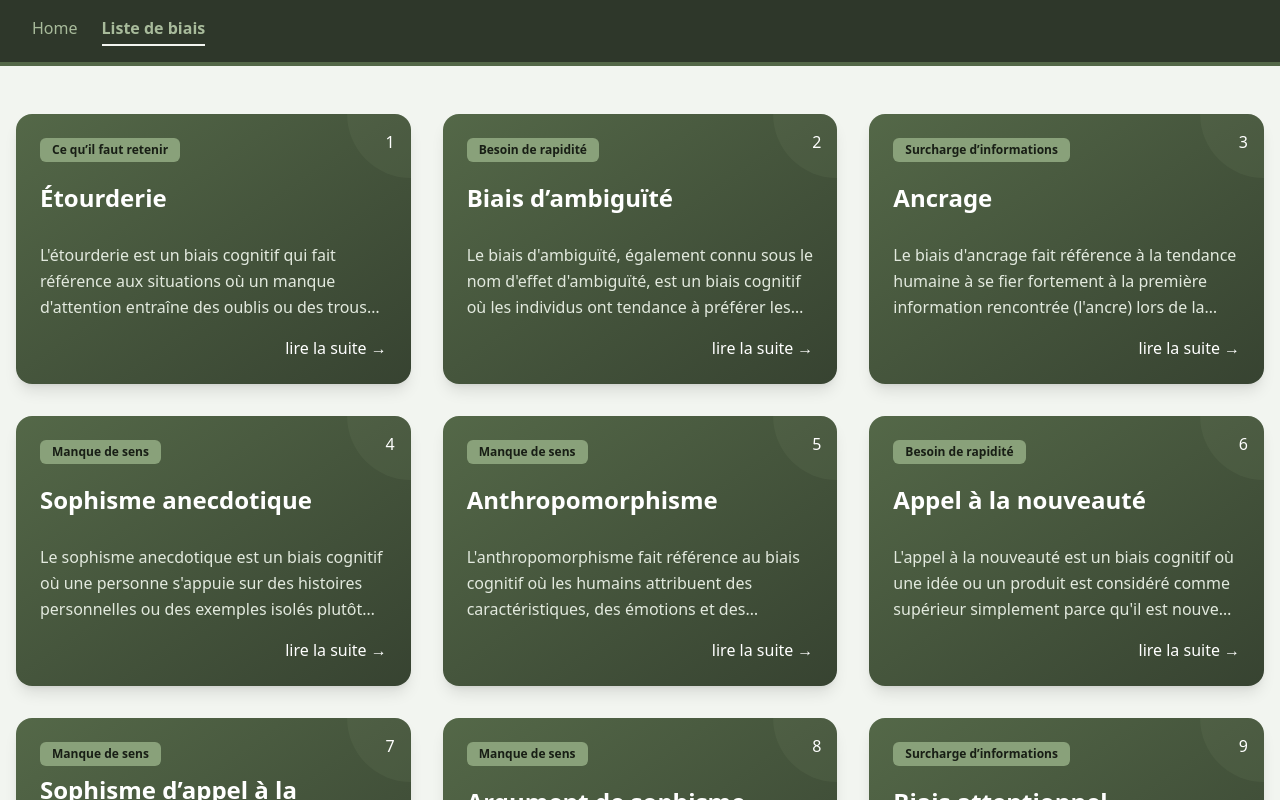
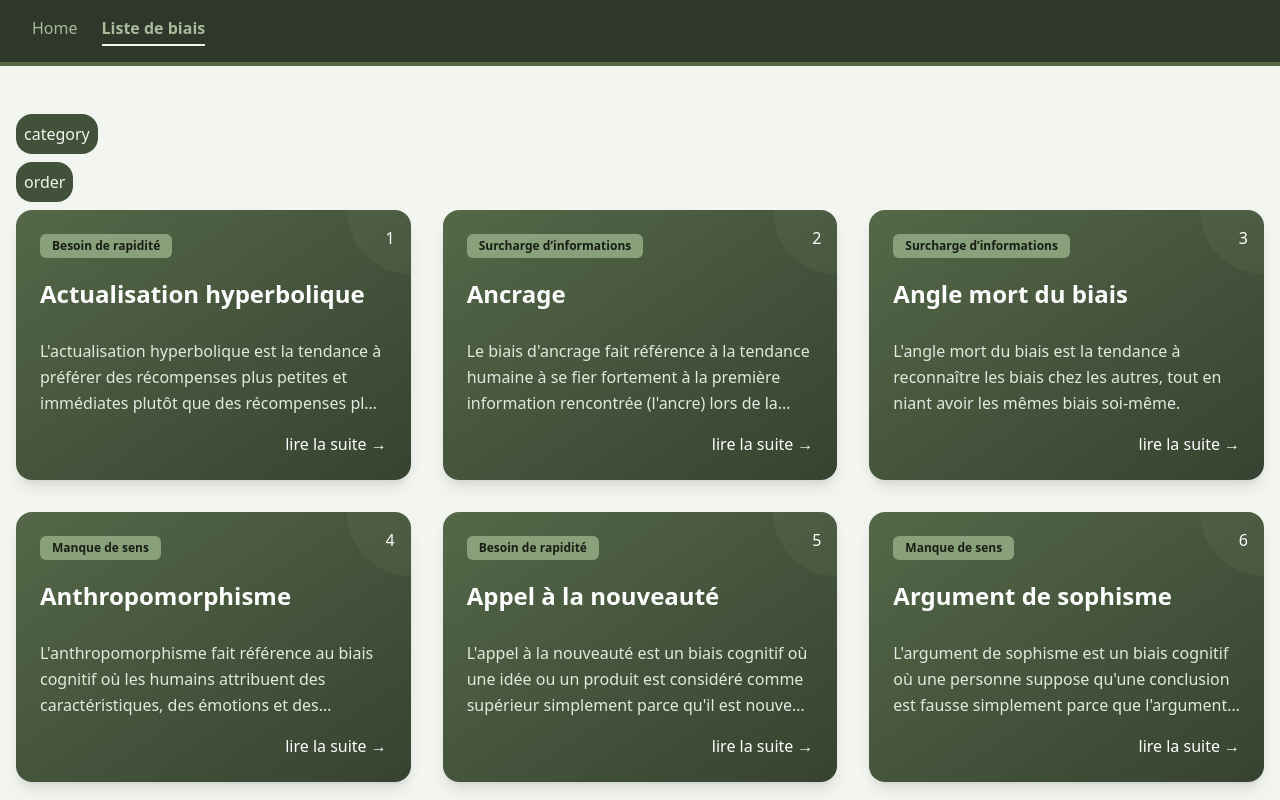
Before and after one commit to yassine-mahjoubi/biais-cognitifs, a Vue app: page /liste in a window 1280 px wide. Shown: the top 800 px of the page. Built offline with nearby package versions, Linux system fonts and the light colour scheme.

Commit message:
refactor: update MenuFilter and ListeView to use new filtering logic and types

```diff
--- a/src/components/UI/MenuFilter.vue
+++ b/src/components/UI/MenuFilter.vue
@@ -1,15 +1,19 @@
 <script lang="ts" setup>
 import { useBiasStore } from '@/stores/bias'
+import type { Filter } from '@/type/Bias'
 import { storeToRefs } from 'pinia'
 const store = useBiasStore()
-const { typesSort, sortedBiases } = storeToRefs(store)
+const { typesSort } = storeToRefs(store)
+const handelFilter = (filter: Filter) => {
+  typesSort.value = filter
+}
 </script>
 
 <template>
   <ul>
     <li>
       <button
-        @click="typesSort = 'category'"
+        @click="handelFilter('category')"
         class="bg-heavy-metal-700 text-heavy-metal-50 rounded-2xl p-2 cursor-pointer mb-2"
       >
         category
@@ -17,7 +21,7 @@ const { typesSort, sortedBiases } = storeToRefs(store)
     </li>
     <li>
       <button
-        @click="typesSort = 'order'"
+        @click="handelFilter('order')"
         class="bg-heavy-metal-700 text-heavy-metal-50 rounded-2xl p-2 cursor-pointer mb-2"
       >
         order
--- a/src/components/views/ListeView.vue
+++ b/src/components/views/ListeView.vue
@@ -4,10 +4,11 @@ import { storeToRefs } from 'pinia'
 
 import { useBiasStore } from '@/stores/bias'
 import BiasList from '@/components/UI/BiasList.vue'
+import MenuFilter from '../UI/MenuFilter.vue'
 
 const store = useBiasStore()
 //storeToRefs keep recativity alive
-const { biases, loading } = storeToRefs(store)
+const { loading, sortedBiases } = storeToRefs(store)
 const { fetchBias } = store
 
 onMounted(async () => {
@@ -16,9 +17,10 @@ onMounted(async () => {
 </script>
 <template>
   <div class="mt-4 max-w-7xl mx-auto px-4 py-8">
+    <menu-filter />
     <p v-if="loading">Loading..</p>
     <template v-else>
-      <BiasList :biases="biases" />
+      <BiasList :biases="sortedBiases" />
     </template>
   </div>
 </template>
--- a/src/stores/bias.ts
+++ b/src/stores/bias.ts
@@ -1,6 +1,6 @@
 import { defineStore } from 'pinia'
 import { computed, ref, shallowRef } from 'vue'
-import type { Bias, Category, Typesort } from '@/type/Bias'
+import type { Bias, Category, Filter } from '@/type/Bias'
 import { getApiResponse } from '../services/services'
 
 /**
@@ -13,15 +13,13 @@ const getRandomIndex = (data: Bias[]): number => {
   return randomIndex
 }
 
-//type Typesort = 'order' | 'category' | 'date'
-
 export const useBiasStore = defineStore('bias', () => {
   const biases = shallowRef<Bias[]>([])
   const categories = shallowRef<Category[]>([])
   const loading = ref<boolean>(false)
   const randomBias = ref<Bias | null | undefined>(undefined)
   const dataLoaded = ref<boolean>(false)
-  const typesSort = ref<Typesort>('order')
+  const typesSort = ref<Filter>('order')
 
   /**
    * récupère le tableau de biais avec gestion de cache
@@ -57,9 +55,9 @@ export const useBiasStore = defineStore('bias', () => {
   }
 
   /**
-   * cherche un biais
+   * cherche un biais par slug
    * @param slug
-   * @returns les dats d'un biais troiuvé
+   * @returns les data d'un biais trouvé
    */
   const getBiasBySlug = (slug: string) => {
     return biases.value.find((bias) => slug === bias.slug)
@@ -81,6 +79,7 @@ export const useBiasStore = defineStore('bias', () => {
    * @returns
    */
   const sortedBiases = computed(() => {
+    console.log('from sotre: typesSort:', typesSort.value)
     const newSortedTable = [...biases.value]
     if (typesSort.value === 'category') {
       return newSortedTable.sort((a, b) => a.category_name.localeCompare(b.category_name))
--- a/src/type/Bias.ts
+++ b/src/type/Bias.ts
@@ -32,6 +32,6 @@ interface BiasListAndCategories {
   categories_biases: Category[]
 }
 type StyleView = 'Random' | 'Detail'
-type Typesort = 'order' | 'category' | 'date'
+type Filter = 'order' | 'category' | 'date'
 
-export type { BiasListAndCategories, Bias, Category, StyleView, Typesort }
+export type { BiasListAndCategories, Bias, Category, StyleView, Filter }
```
